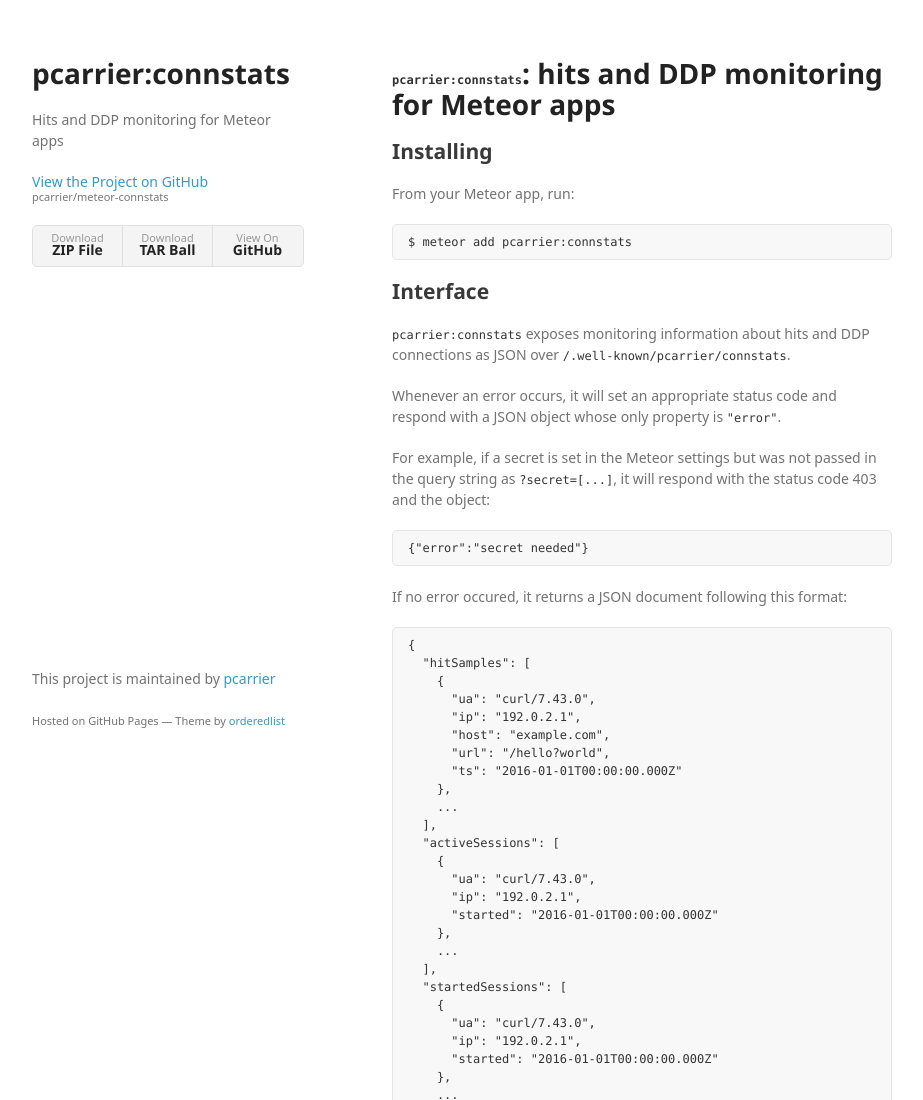
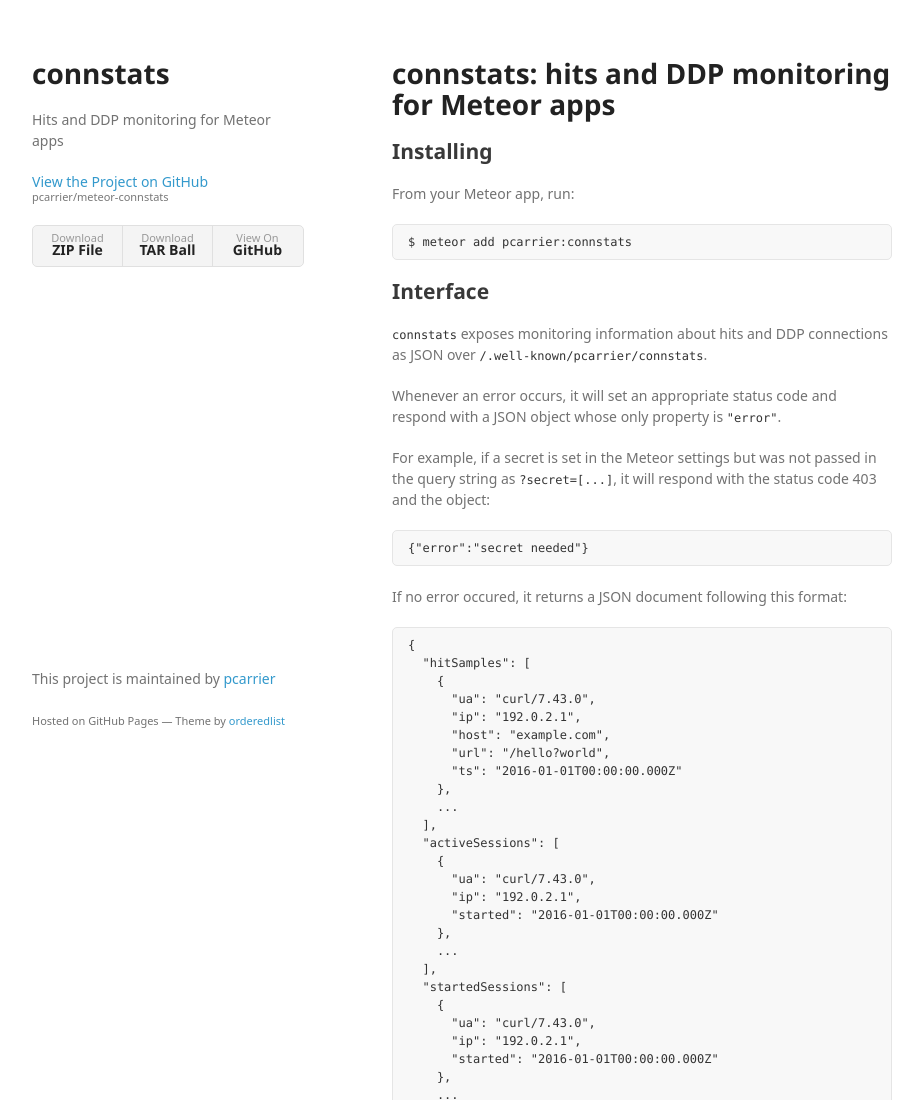
Before and after one commit to pcarrier/meteor-connstats, a plain HTML site: page index.html in a window 1280 px wide. Shown: the top 1100 px of the page, without its empty margins (178-1101 px from the left). Drawn offline with Linux system fonts and the light colour scheme; a web font is replaced by a local one.

```diff
--- a/index.html
+++ b/index.html
@@ -3,7 +3,7 @@
   <head>
     <meta charset="utf-8">
     <meta http-equiv="X-UA-Compatible" content="chrome=1">
-    <title>pcarrier:connstats by pcarrier</title>
+    <title>connstats by pcarrier</title>
 
     <link rel="stylesheet" href="stylesheets/styles.css">
     <link rel="stylesheet" href="stylesheets/github-light.css">
@@ -15,7 +15,7 @@
   <body>
     <div class="wrapper">
       <header>
-        <h1>pcarrier:connstats</h1>
+        <h1>connstats</h1>
         <p>Hits and DDP monitoring for Meteor apps</p>
 
         <p class="view"><a href="https://github.com/pcarrier/meteor-connstats">View the Project on GitHub <small>pcarrier/meteor-connstats</small></a></p>
@@ -29,7 +29,7 @@
       </header>
       <section>
         <h1>
-<a id="pcarrierconnstats-hits-and-ddp-monitoring-for-meteor-apps" class="anchor" href="#pcarrierconnstats-hits-and-ddp-monitoring-for-meteor-apps" aria-hidden="true"><span aria-hidden="true" class="octicon octicon-link"></span></a><code>pcarrier:connstats</code>: hits and DDP monitoring for Meteor apps</h1>
+<a id="connstats-hits-and-ddp-monitoring-for-meteor-apps" class="anchor" href="#connstats-hits-and-ddp-monitoring-for-meteor-apps" aria-hidden="true"><span aria-hidden="true" class="octicon octicon-link"></span></a>connstats: hits and DDP monitoring for Meteor apps</h1>
 
 <h2>
 <a id="installing" class="anchor" href="#installing" aria-hidden="true"><span aria-hidden="true" class="octicon octicon-link"></span></a>Installing</h2>
@@ -42,7 +42,7 @@
 <h2>
 <a id="interface" class="anchor" href="#interface" aria-hidden="true"><span aria-hidden="true" class="octicon octicon-link"></span></a>Interface</h2>
 
-<p><code>pcarrier:connstats</code> exposes monitoring information about hits and DDP connections
+<p><code>connstats</code> exposes monitoring information about hits and DDP connections
 as JSON over <code>/.well-known/pcarrier/connstats</code>.</p>
 
 <p>Whenever an error occurs, it will set an appropriate status code and respond with a JSON object
@@ -95,7 +95,7 @@ whose only property is <code>"error"</code>.</p>
 }
 </code></pre>
 
-<p>This format is specified in <a href="schema.json">schema.json</a>,
+<p>This format is specified in <a href="https://github.com/pcarrier/meteor-connstats/blob/master/schema.json">schema.json</a>,
 which follows the IETF draft <a href="https://tools.ietf.org/html/draft-zyp-json-schema-04">draft-zyp-json-schema-04</a>.</p>
 
 <p><code>hitSamples</code> tracks all HTTP and WebSocket requests.
```
Also changed, not shown: params.json (+1 -1 lines).
